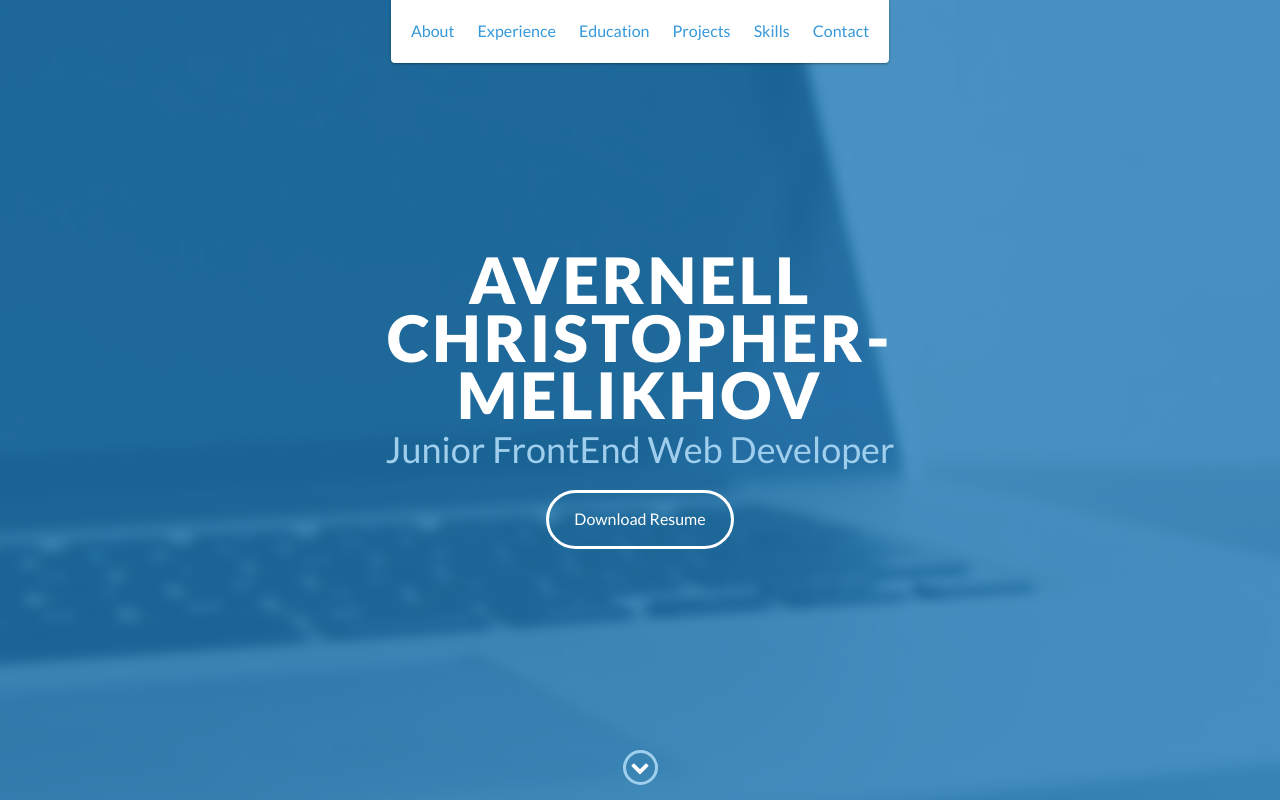
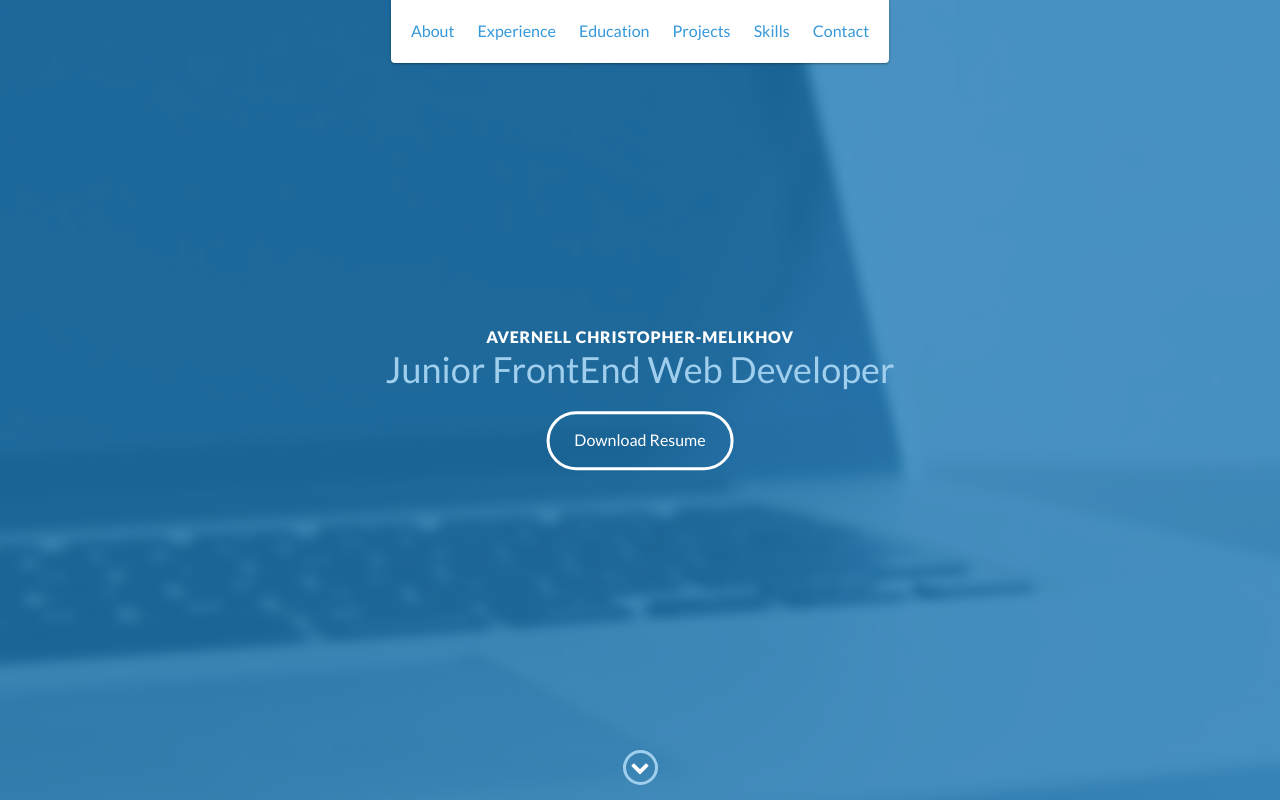
Before and after one commit to AviChristopher/Portfolio-Avernell, a website: page index.html in a window 1280 px wide. Shown: the top 800 px of the page. Drawn offline with nearby package versions, Linux system fonts and the light colour scheme; files that its build step writes are made by us from their sources.

Commit message:
Update styles.scss

```diff
--- a/scss/styles.scss
+++ b/scss/styles.scss
@@ -371,7 +371,7 @@ footer {
     h1 {
         color: #fff;
         font-weight: 900;
-        font-size: 4em;
+        font-size: 1em;
         text-transform: uppercase;
         letter-spacing: 0.05em;
         line-height: 0.9em;
```
